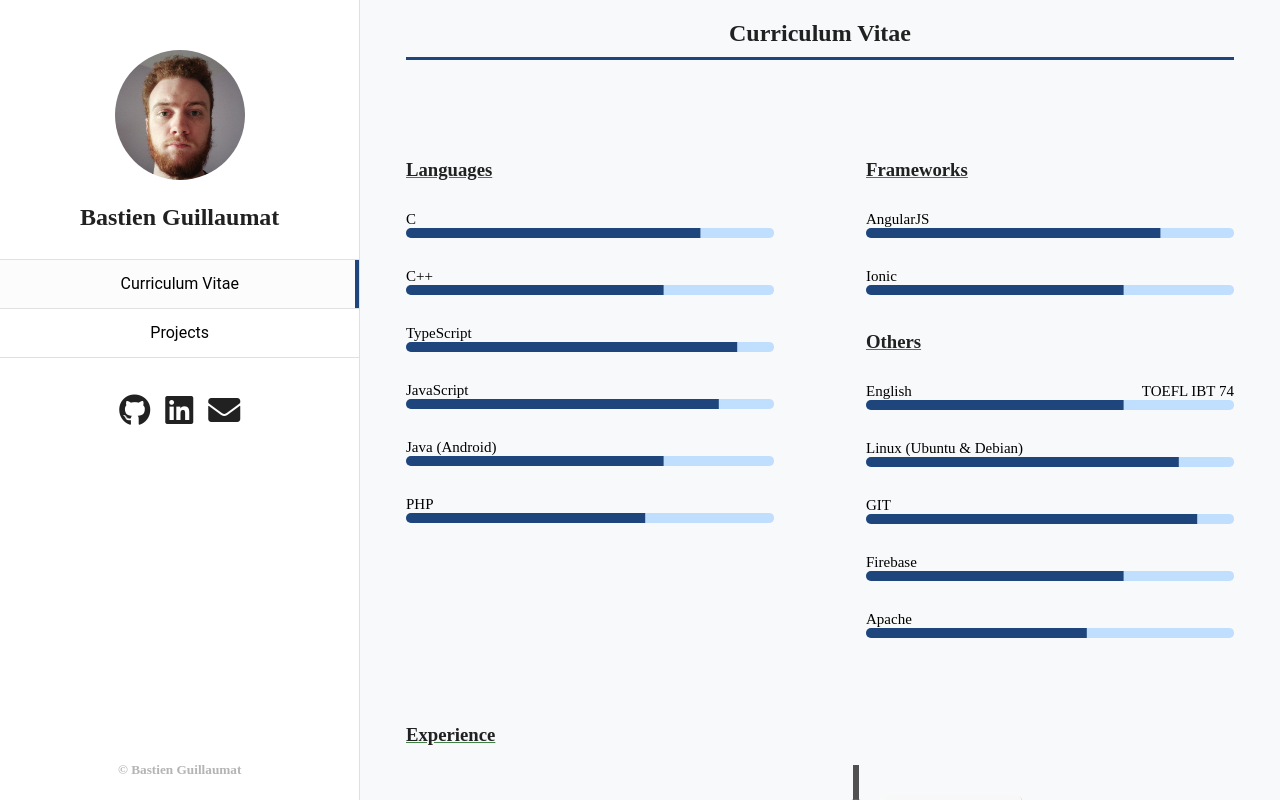
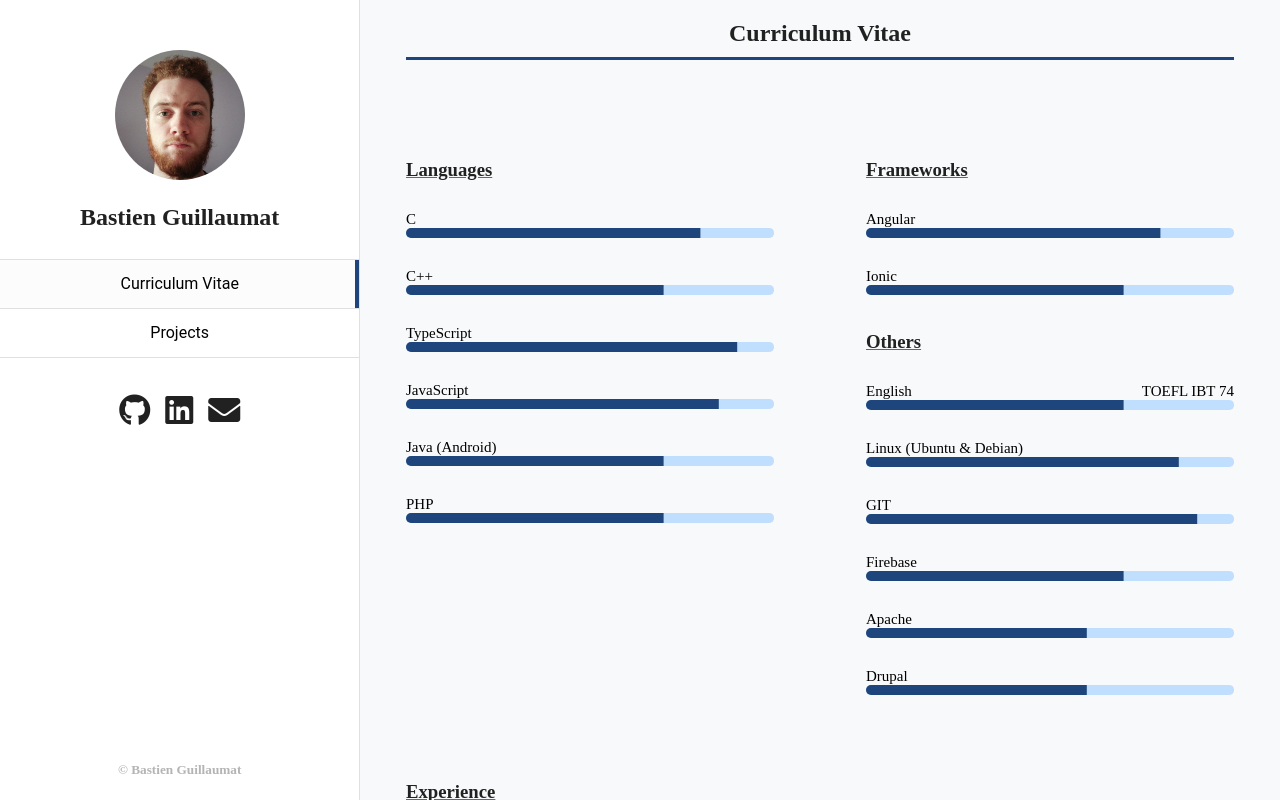
Before and after one commit to bguillaumat/bguillaumat, an Angular app: page /cv in a window 1280 px wide. Built offline with nearby package versions, Linux system fonts and the light colour scheme.

Commit message:
Update CV

```diff
--- a/src/app/pages/cv/cv.component.ts
+++ b/src/app/pages/cv/cv.component.ts
@@ -19,9 +19,9 @@ export class CvComponent implements OnInit {
     this.languages.push({name: 'TypeScript', percentage: 90});
     this.languages.push({name: 'JavaScript', percentage: 85});
     this.languages.push({name: 'Java (Android)', percentage: 70});
-    this.languages.push({name: 'PHP', percentage: 65});
+    this.languages.push({name: 'PHP', percentage: 70});
 
-    this.frameworks.push({name: 'AngularJS', percentage: 80});
+    this.frameworks.push({name: 'Angular', percentage: 80});
     this.frameworks.push({name: 'Ionic', percentage: 70});
 
     this.others.push({name: 'English', percentage: 70, details: 'TOEFL IBT 74'});
@@ -29,6 +29,7 @@ export class CvComponent implements OnInit {
     this.others.push({name: 'GIT', percentage: 90});
     this.others.push({name: 'Firebase', percentage: 70});
     this.others.push({name: 'Apache', percentage: 60});
+    this.others.push({name: 'Drupal', percentage: 60});
 
     this.experience.push({
       company: 'Carbon4Finance',
@@ -45,6 +46,12 @@ export class CvComponent implements OnInit {
       pos: 'l'
     });
 
+    this.education.push({
+      diploma: 'Study Abroad at RMIT',
+      time: 'July 2019 - June 2020',
+      place: 'Royal Melbourne Institute of Technology, Australia',
+      pos: 'l'
+    });
     this.education.push({
       diploma: 'Epitech Graduate Diploma in IT',
       time: '2016 - Present (to 2021)',
```
